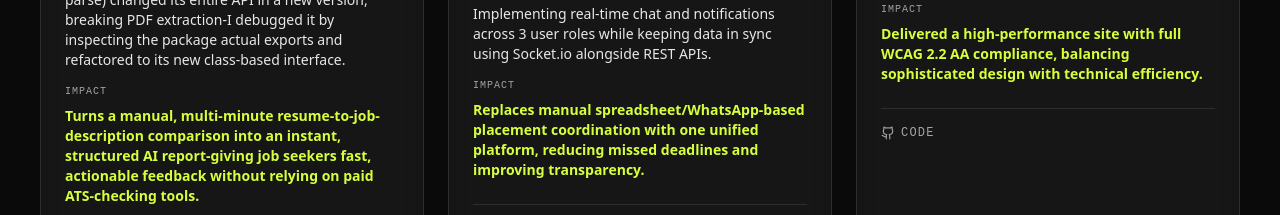
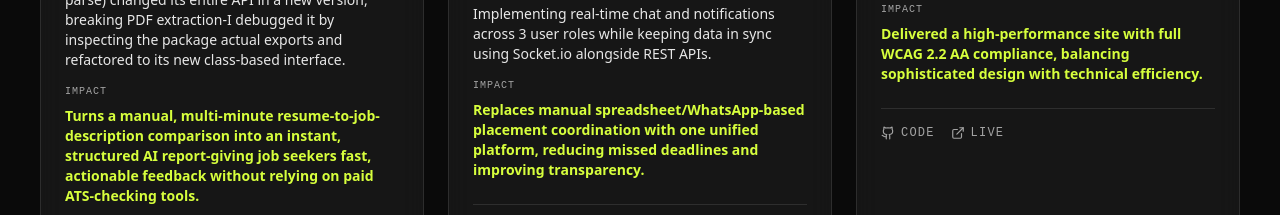
Before and after one commit to Mohammed-Omer-S/portfolio, a React (Vite) app: page / in a window 1280 px wide. Shown: the part 3400-3615 px from the top of the page. Built offline with nearby package versions, Linux system fonts and the light colour scheme.

Commit message:
Update live domain in Plausible config and README

```diff
--- a/index.html
+++ b/index.html
@@ -10,7 +10,7 @@
     <link rel="preconnect" href="https://plausible.io" />
 
     <!-- Privacy-first analytics: no cookies, no personal data -->
-    <script defer data-domain="yourdomain.com" src="https://plausible.io/js/script.js"></script>
+    <script defer data-domain="portfolio-alpha-weld-gmpv5e6i7a.vercel.app" src="https://plausible.io/js/script.js"></script>
 
     <meta property="og:title" content="Mohammed Omer — Software Engineer" />
     <meta property="og:type" content="website" />
--- a/src/data/content.js
+++ b/src/data/content.js
@@ -11,7 +11,7 @@ export const profile = {
     linkedin: 'https://www.linkedin.com/in/mohammed-omer-b8b49325a',
     leetcode: 'https://leetcode.com/u/Mohammed_Omer/',
   },
-  email: 'hello@yourdomain.com',
+  email: 'mohammedomer.pvt@gmail.com',
 };
 
 export const timeline = [
@@ -135,7 +135,7 @@ export const projects = [
     stack: ['React', 'Tailwind CSS', 'HTML', 'Framer Motion', 'Plausible Analytics', 'Formspree'],
     challenges: 'Implemented complex animations while ensuring accessibility by centralizing motion states to respect user preferences.',
     impact: 'Delivered a high-performance site with full WCAG 2.2 AA compliance, balancing sophisticated design with technical efficiency.',
-    links: { github: 'https://github.com/yourhandle/obs-dash' },
+    links: { github: 'https://github.com/Mohammed-Omer-S/portfolio', live: 'https://portfolio-alpha-weld-gmpv5e6i7a.vercel.app' },
   },
 ];
 
```
Also changed, not shown: 1 other file (tests, documents, lock files or other folders).
